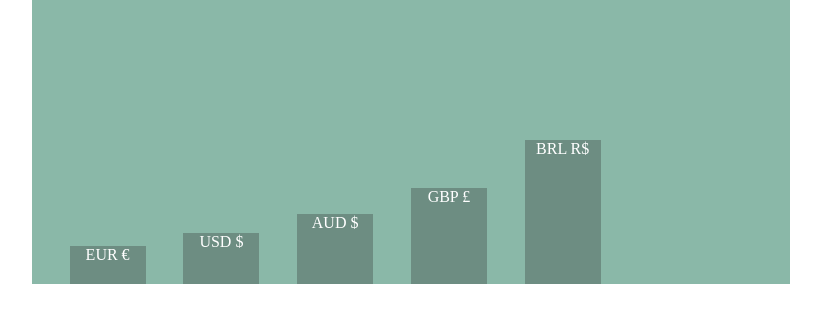
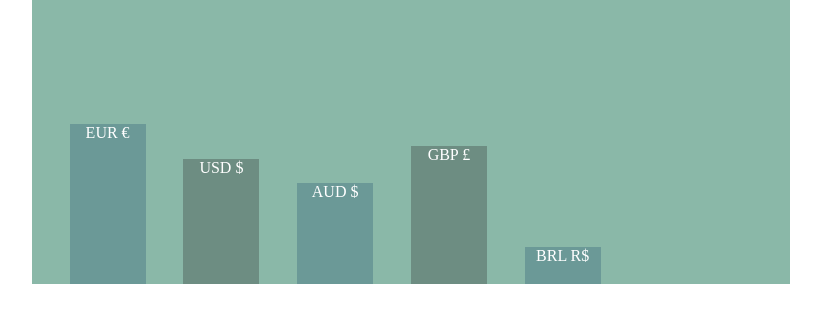
Before and after one commit to stacyhanawa/css_chart, a plain HTML site: page index.html in a window 1280 px wide. Shown: the part 44-366 px from the top of the page, without its empty margins (229-1050 px from the left). Drawn offline with Linux system fonts and the light colour scheme.

Commit message:
updated currency rates

```diff
--- a/css/site.css
+++ b/css/site.css
@@ -33,6 +33,10 @@
   color: white;
 }
 
+.bar:nth-child(even) {
+  background: #6B9997;
+}
+
 .bar:nth-child(2) {
   left: 5%;
 }
--- a/index.html
+++ b/index.html
@@ -11,19 +11,19 @@
           <div class='containerheader'>
             Currency
           </div>
-          <div class='bar' style='height: 12%'>
+          <div class='bar' style='height: 50%'>
             EUR €
           </div>
-          <div class='bar' style='height: 16%'>
+          <div class='bar' style='height: 39%'>
             USD $
           </div>
-          <div class='bar' style='height: 22%'>
+          <div class='bar' style='height: 31.5%'>
             AUD $
           </div>
-          <div class='bar' style='height: 30%'>
+          <div class='bar' style='height: 43%'>
             GBP £
           </div>
-          <div class='bar' style='height: 45%'>
+          <div class='bar' style='height: 11.5%'>
             BRL R$
           </div>
         </div>
```
